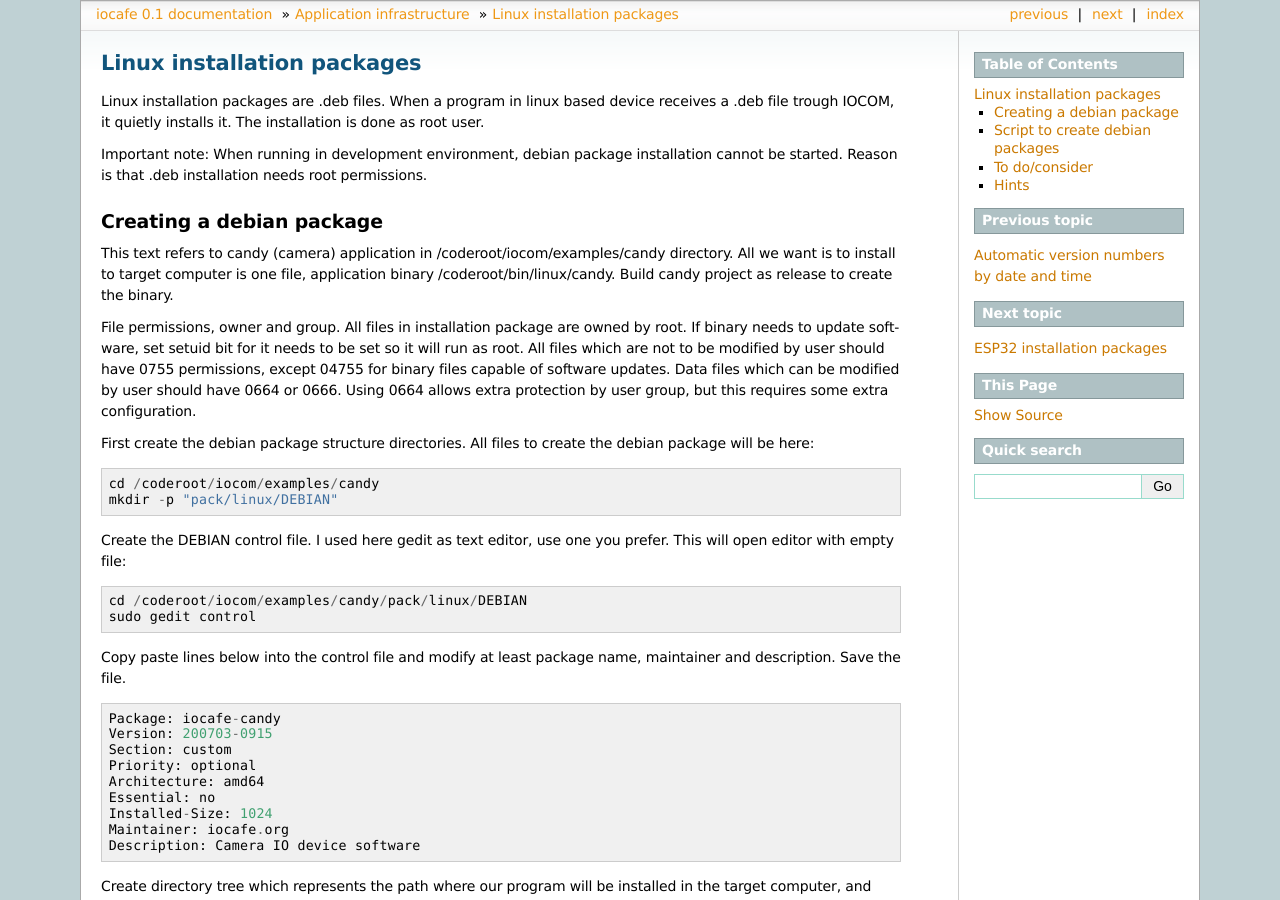
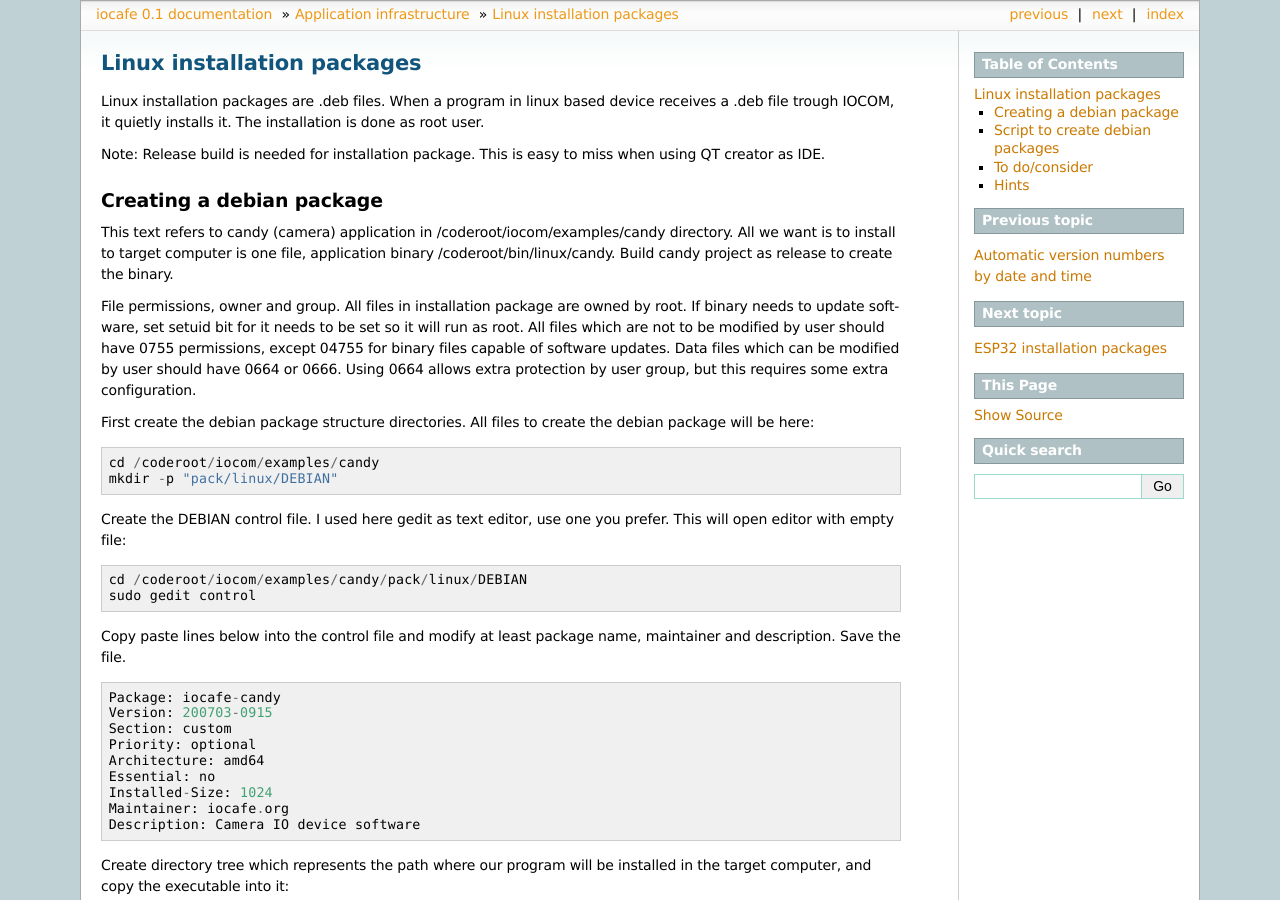
Before and after one commit to iocafe/iocafe-doc, a Sphinx documentation site: the page built from source/infra/installation_packages/200702-linux-installation-packages.rst, in a window 1280 px wide and 900 px high. Built offline with Sphinx 7.4.7, drawn with Linux system fonts in a browser that asks for light colours; some of the changed text lies outside the part shown.

Commit message:
Debian package make detail

```diff
--- a/source/infra/installation_packages/200702-linux-installation-packages.rst
+++ b/source/infra/installation_packages/200702-linux-installation-packages.rst
@@ -4,9 +4,8 @@
 Linux installation packages are .deb files. When a program in linux based device receives a .deb file
 trough IOCOM, it quietly installs it. The installation is done as root user.
 
-Important note: When running in development environment, debian package installation cannot be
-started. Reason is that .deb installation needs root permissions.
-
+Note: Release build is needed for installation package. This is easy to miss when using QT creator
+as IDE.
 
 Creating a debian package
 **************************
@@ -152,11 +151,11 @@
 * now osal_create_process() in linux modifies real user and group to start dpkg with root permissions. Functions
   getuid(), getgid(), setuid(), setgid() are used for this. It would be nicer to elevate effective user with
   geteuid(), getegid(), seteuid(), and setegid() functions. These for some reason did not work.
-
+* List which packages from linux distribution are needed to make this work, at least binutils, lintian.
 
 Hints
 ******
 * If you get "insufficient user privileges" message, then most likely "setuid bit" in binary file permissions is not
   set. See "Set owner, groups and permissions" in this paper.
 
-200702, updated 3.7.2020/pekka
+200702, updated 8.7.2020/pekka
```
